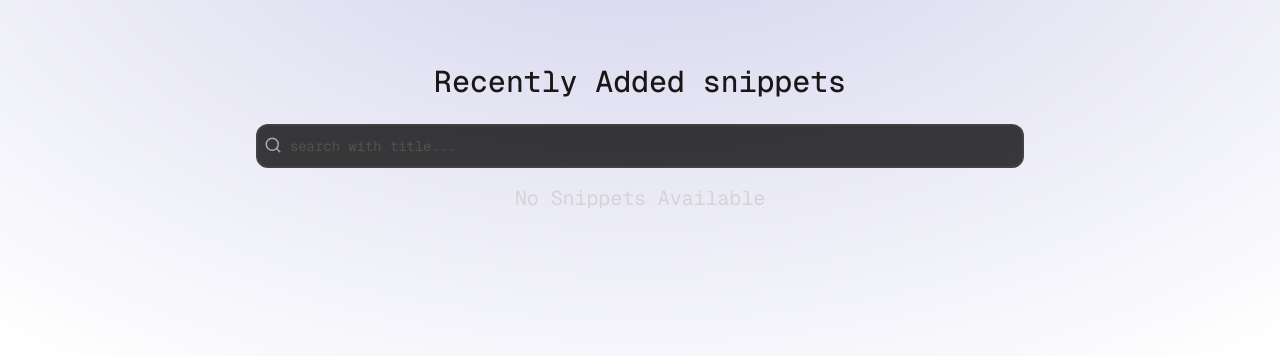
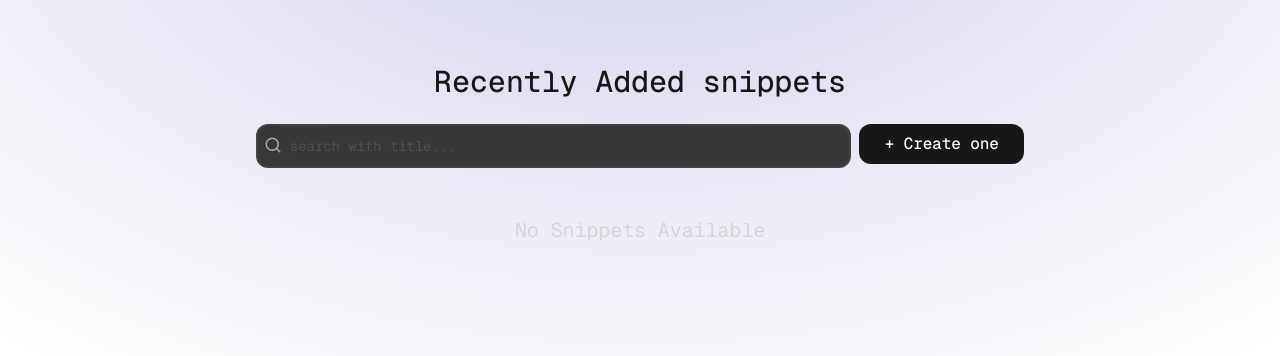
Before and after one commit to Lokendrakushwah12/SnippetBox, a Next.js app: page /snippets in a window 1280 px wide. Shown: the top 356 px of the page. Built offline with nearby package versions, Linux system fonts and the light colour scheme.

Commit message:
Added Create btn

```diff
--- a/app/snippets/page.tsx
+++ b/app/snippets/page.tsx
@@ -4,6 +4,7 @@ import CodeList from "@/components/code-list";
 import Background from "@/components/ui/background";
 import { RootState } from "@/store/rootReducer";
 import { Search } from "lucide-react";
+import Link from "next/link";
 import { useState } from "react";
 import { useSelector } from "react-redux";
 
@@ -18,8 +19,6 @@ const Page = () => {
     snippet.title.toLocaleLowerCase().includes(query.toLocaleLowerCase())
   );
 
-
-
   return (
     <>
       <Background />
@@ -29,8 +28,9 @@ const Page = () => {
             Recently Added snippets
           </h2>
         </AnimationContainer>
-        <div className="relative">
         <AnimationContainer delay={0.1}>
+          <div className="flex w-full gap-2">
+            <div className="relative w-full">
               <button className="absolute top-3 left-2 text-[#aaa] hover:text-[#eee]">
                 <Search size={18} />
               </button>
@@ -41,8 +41,15 @@ const Page = () => {
                 placeholder="search with title..."
                 className="search-input flex-1 w-full pl-8 outline-0 rounded-xl overflow-hidden border-white/5 border-2 bg-neutral-950/80 backdrop-filter-8 text-neutral-400 placeholder:text-neutral-600 p-2 text-sm leading-6 resize-none"
               />
+            </div>
+            <Link
+              href="/"
+              className="rounded-xl w-[200px] font-[500] border border-solid border-transparent transition-colors flex items-center justify-center bg-foreground text-background gap-2 hover:bg-[#383838] dark:hover:bg-[#ccc] text-sm sm:text-base h-full sm:h-10 px-4 sm:px-5"
+            >
+              + Create one
+            </Link>
+          </div>
         </AnimationContainer>
-        </div>
         <CodeList snippetsData={filteredData} />
       </div>
     </>
--- a/components/add-snippet.tsx
+++ b/components/add-snippet.tsx
@@ -1,6 +1,7 @@
 "use client";
 import { RootState } from "@/store/rootReducer";
 import { addToSnippet, updateToSnippet } from "@/store/slice/snippetSlice";
+import Link from "next/link";
 import { useSearchParams } from "next/navigation";
 import { useEffect, useState } from "react";
 import { useDispatch, useSelector } from "react-redux";
@@ -89,12 +90,23 @@ const AddSnippet = () => {
       {error && (
         <div className="text-red-500 text-sm font-medium mb-2">{error}</div>
       )}
+      <div className="flex w-full text-[#aaa] gap-2 justify-center items-center">
         <button
           onClick={createSnippet}
           className="rounded-xl w-full font-[500] border border-solid border-transparent transition-colors flex items-center justify-center bg-foreground text-background gap-2 hover:bg-[#383838] dark:hover:bg-[#ccc] text-sm sm:text-base h-10 sm:h-12 px-4 sm:px-5"
         >
           {snippetId ? "Update" : "Add"}
         </button>
+        {snippetId && "OR"}
+        {snippetId && (
+          <Link
+            href="/"
+            className="rounded-xl w-[220px] font-[500] border border-solid border-transparent transition-colors flex items-center justify-center bg-foreground text-background gap-2 hover:bg-[#383838] dark:hover:bg-[#ccc] text-sm sm:text-base h-10 sm:h-12 px-4 sm:px-5"
+          >
+            + Create one
+          </Link>
+        )}
+      </div>
     </div>
   );
 };
--- a/components/code-list.tsx
+++ b/components/code-list.tsx
@@ -88,10 +88,11 @@ const CodeList = ({ snippetsData }: CodeListProps) => {
         <AnimationContainer delay={0.2}>
           <ul className="space-y-2">
             {snippetsData.length === 0 ? (
-              <div className="flex justify-center items-center">
+              <div className="flex flex-col gap-8 pt-8 justify-center items-center">
                 <h2 className="text-xl text-neutral-300 font-[400] mb-2">
                   No Snippets Available
                 </h2>
+
               </div>
             ) : (
               snippetsData.map((snippet, index) => (
```
Lines whose indentation alone changed are shown as unchanged.
